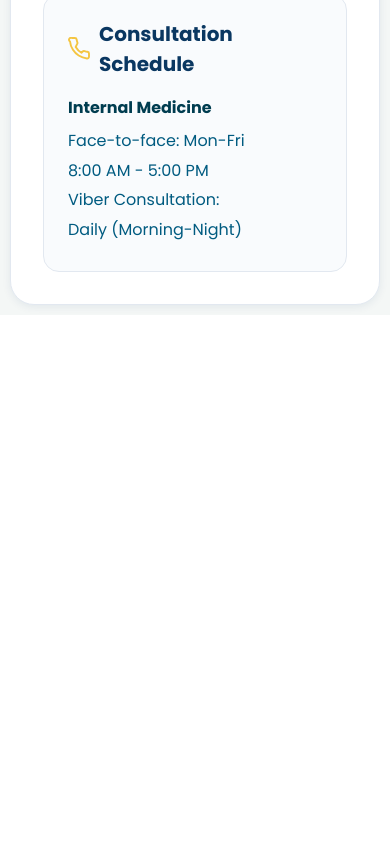
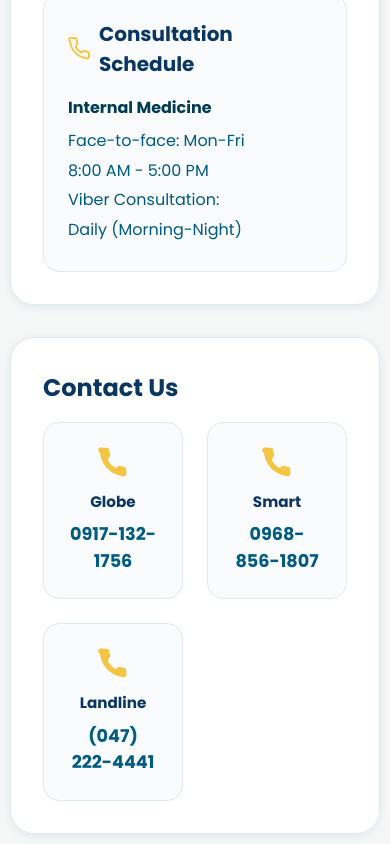
Before and after one commit to fordanedward/capstoneuser, a SvelteKit app: page /auth/information in a window 390 px wide. Shown: the part 2919-3763 px from the top of the page. Before the commit the page ends 3234 px from the top, so only its background shows below. Built offline with nearby package versions, Linux system fonts and the light colour scheme; no server answers.

Commit message:
Update +page.svelte

```diff
--- a/src/routes/auth/information/+page.svelte
+++ b/src/routes/auth/information/+page.svelte
@@ -400,8 +400,55 @@
         font-weight: 500;
         margin-bottom: 0.25rem;
     }
+
+    /* Contact Us Section */
+    .contact-section {
+        margin-top: 2rem;
+        background: #ffffff;
+        border: 1px solid #e2e8f0;
+        border-radius: 1.5rem;
+        box-shadow: 0 2px 8px rgba(10,55,97,0.08);
+        padding: 2rem;
+    }
+    .contact-grid {
+        display: grid;
+        grid-template-columns: repeat(3, minmax(0, 1fr));
+        gap: 1.5rem;
+        margin-top: 1rem;
+    }
+    .contact-card {
+        border: 1px solid #e2e8f0;
+        border-radius: 1rem;
+        padding: 1.5rem;
+        background: #f9fbfd;
+        text-align: center;
+        transition: transform 0.2s ease, box-shadow 0.2s ease;
+    }
+    .contact-card:hover {
+        transform: translateY(-2px);
+        box-shadow: 0 8px 16px rgba(10, 55, 97, 0.1);
+    }
+    .contact-icon {
+        width: 2rem;
+        height: 2rem;
+        color: #f4c542;
+        margin: 0 auto 0.75rem;
+    }
+    .contact-type {
+        color: #0a3761;
+        font-weight: 700;
+        font-size: 0.95rem;
+        margin-bottom: 0.5rem;
+    }
+    .contact-number {
+        color: #005b80;
+        font-weight: 600;
+        font-size: 1.1rem;
+    }
+
     @media (max-width: 900px) {
         .schedule-grid { grid-template-columns: 1fr; }
+        .contact-grid { grid-template-columns: 1fr 1fr; }
     }
     @media (max-width: 900px) {
         .packages-grid { grid-template-columns: 1fr 1fr; }
@@ -790,6 +837,33 @@
     </div>
 </div>
 
+<div class="contact-section">
+    <h2 style="color: #0a3761; font-size: 2rem; margin-bottom: 0.5rem;">Contact Us</h2>
+    <div class="contact-grid">
+        <div class="contact-card">
+            <svg class="contact-icon" fill="currentColor" viewBox="0 0 24 24">
+                <path d="M22 16.92v3a2 2 0 0 1-2.18 2 19.79 19.79 0 0 1-8.63-3.07 19.5 19.5 0 0 1-6-6 19.79 19.79 0 0 1-3.07-8.67A2 2 0 0 1 4.11.5h3a2 2 0 0 1 2 1.72 12.84 12.84 0 0 0 .7 2.81 2 2 0 0 1-.45 2.11L8.09 9.91a16 16 0 0 0 6 6l1.27-1.27a2 2 0 0 1 2.11-.45 12.84 12.84 0 0 0 2.81.7A2 2 0 0 1 22 16.92z"></path>
+            </svg>
+            <div class="contact-type">Globe</div>
+            <div class="contact-number">0917-132-1756</div>
+        </div>
+        <div class="contact-card">
+            <svg class="contact-icon" fill="currentColor" viewBox="0 0 24 24">
+                <path d="M22 16.92v3a2 2 0 0 1-2.18 2 19.79 19.79 0 0 1-8.63-3.07 19.5 19.5 0 0 1-6-6 19.79 19.79 0 0 1-3.07-8.67A2 2 0 0 1 4.11.5h3a2 2 0 0 1 2 1.72 12.84 12.84 0 0 0 .7 2.81 2 2 0 0 1-.45 2.11L8.09 9.91a16 16 0 0 0 6 6l1.27-1.27a2 2 0 0 1 2.11-.45 12.84 12.84 0 0 0 2.81.7A2 2 0 0 1 22 16.92z"></path>
+            </svg>
+            <div class="contact-type">Smart</div>
+            <div class="contact-number">0968-856-1807</div>
+        </div>
+        <div class="contact-card">
+            <svg class="contact-icon" fill="currentColor" viewBox="0 0 24 24">
+                <path d="M22 16.92v3a2 2 0 0 1-2.18 2 19.79 19.79 0 0 1-8.63-3.07 19.5 19.5 0 0 1-6-6 19.79 19.79 0 0 1-3.07-8.67A2 2 0 0 1 4.11.5h3a2 2 0 0 1 2 1.72 12.84 12.84 0 0 0 .7 2.81 2 2 0 0 1-.45 2.11L8.09 9.91a16 16 0 0 0 6 6l1.27-1.27a2 2 0 0 1 2.11-.45 12.84 12.84 0 0 0 2.81.7A2 2 0 0 1 22 16.92z"></path>
+            </svg>
+            <div class="contact-type">Landline</div>
+            <div class="contact-number">(047) 222-4441</div>
+        </div>
+    </div>
+</div>
+
 <!-- Information Modal -->
 {#if showModal}
     <div class="modal-backdrop" role="button" tabindex="0" aria-label="Close modal" on:click={handleBackdropClick} on:keydown={(e) => { if (e.key === 'Enter' || e.key === ' ') { e.preventDefault(); closeModal(); } }}>
```
